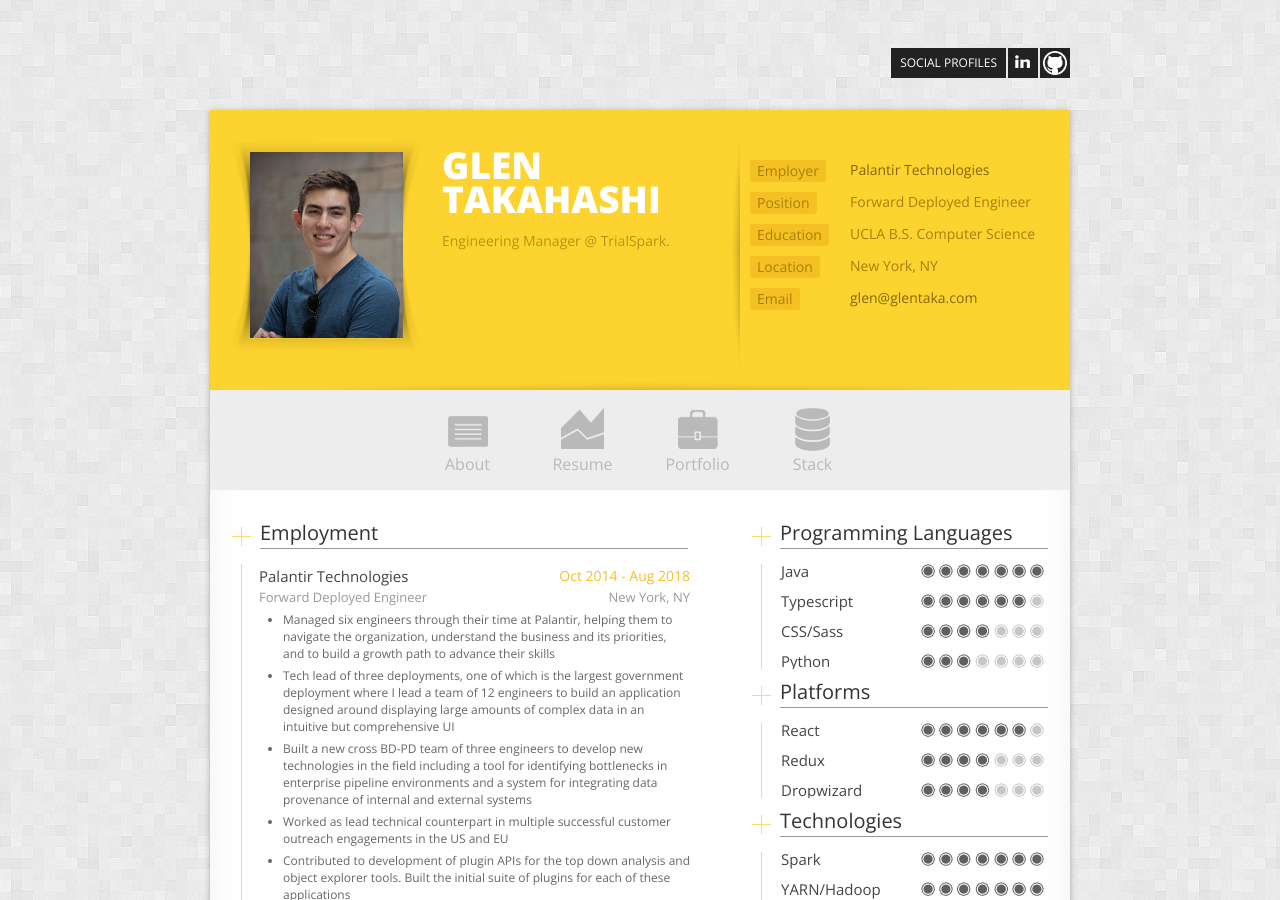
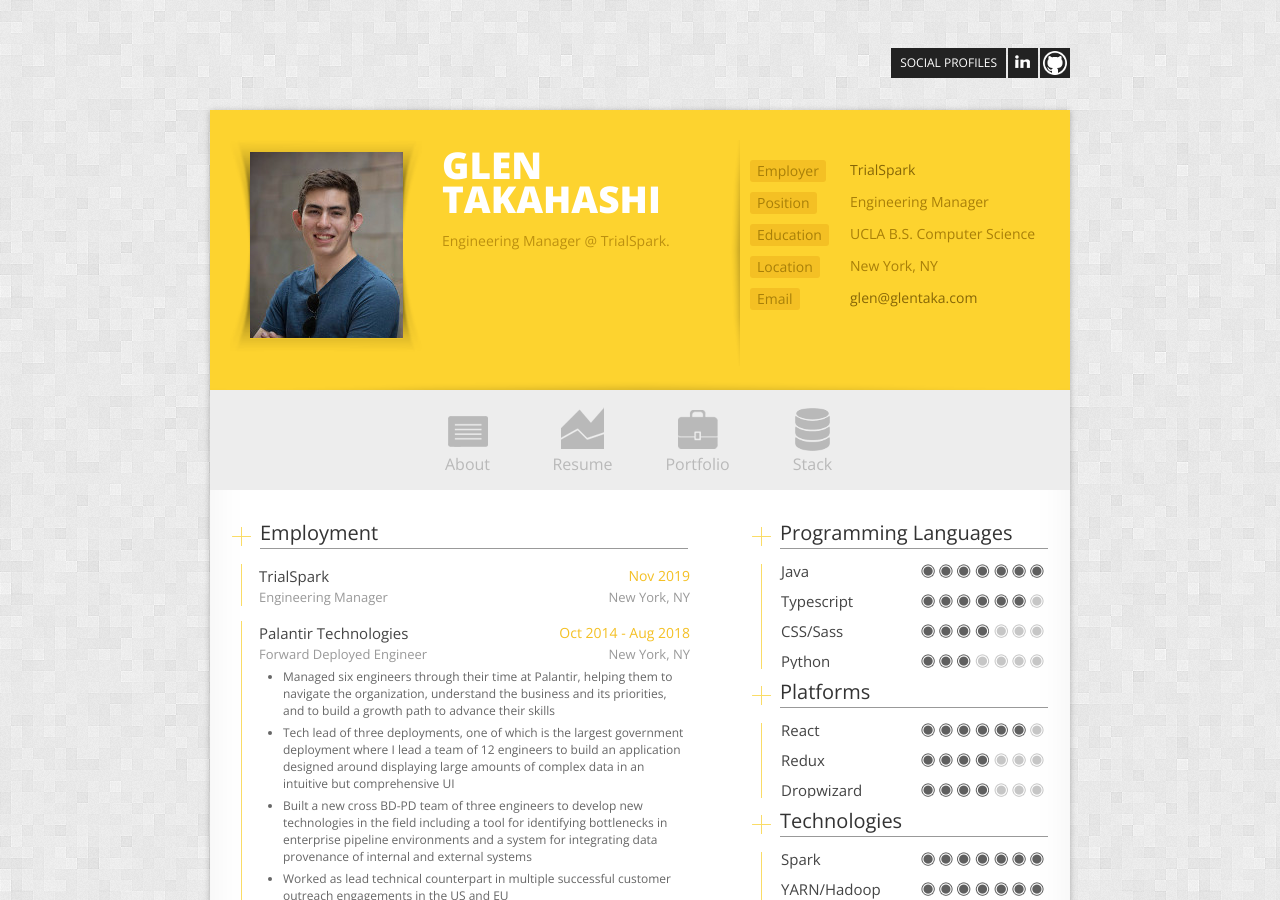
Before and after one commit to glentakahashi/glentaka.com, a Jekyll site: the page built from index.html, in a window 1280 px wide and 900 px high. Built offline with Jekyll 4.4.1, drawn with Linux system fonts in a browser that asks for light colours; nearby versions of some CDN libraries.

Commit message:
Update jobs.yml

```diff
--- a/_data/jobs.yml
+++ b/_data/jobs.yml
@@ -1,3 +1,10 @@
+-
+  title: "Engineering Manager"
+  date: "Nov 2019"
+  employer: "TrialSpark"
+  employerurl: "https://trialspark.com"
+  location: "New York, NY"
+  duties: []
 -
   title: "Forward Deployed Engineer"
   date: "Oct 2014 - Aug 2018"
```
